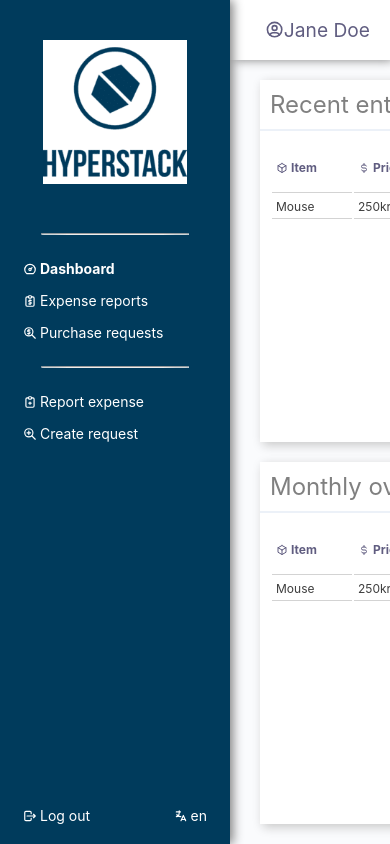
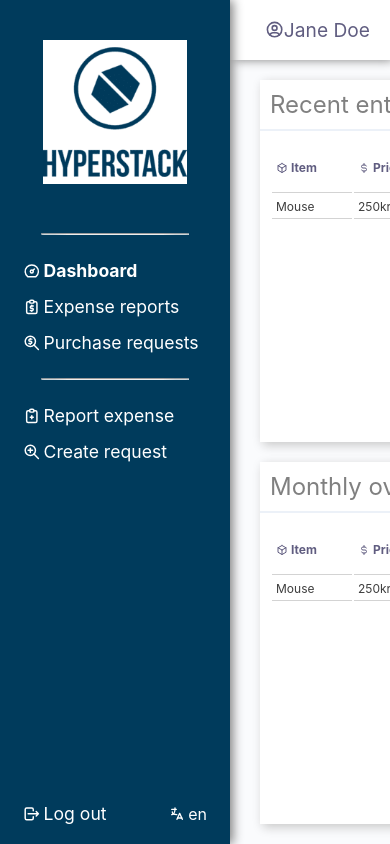
Before and after one commit to Priya-Pdh/ExpenseApp, a React (Create React App) app: page /dashboard in a window 390 px wide. Shown: the top 844 px of the page. Built offline with nearby package versions, Linux system fonts and the light colour scheme.

Commit message:
hamburger component and its styling (#51)

```diff
--- a/src/components/Navbar/index.tsx
+++ b/src/components/Navbar/index.tsx
@@ -29,7 +29,6 @@ export default function Navbar(props: pageProps) {
       setLang('en');
     }
   }
-
   return (
     <nav className="navbar">
       <ul className="navlist">
--- a/src/components/Navbar/style.scss
+++ b/src/components/Navbar/style.scss
@@ -103,3 +103,162 @@
   }
 
 }
+@import '../../styles/_colors.scss';
+
+
+.navbar {
+  width: 230px;
+  height: 100%;
+  background-color: $primary_color;
+  color: white;
+  box-shadow: 3px 0px 10px grey;
+  padding: 20px 0;
+  flex-shrink: 0;
+
+
+.navlist {
+  width: 80%;
+  height: 100%;
+  margin: auto;
+  list-style-type: none;
+  display: flex;
+  flex-direction: column;
+  gap: 15px;
+
+  img {
+    width: 100%;
+  }
+
+  a {
+    color: white;
+    text-decoration: none;
+    transition: all 0.15s ease;
+
+    &:hover {
+      color: rgb(197, 197, 197);
+    }
+
+    &:active {
+      color: grey;
+    }
+  }
+
+  hr {
+    height: 2px;
+    width: 80%;
+    margin: 10px auto;
+    background-color: rgba(255, 255, 255, 0.884);
+    border-radius: 30%;
+  }
+
+  .active {
+    font-weight: bold;
+  }
+
+  .navlink {
+    display: flex;
+    align-items: center;
+    font-size: 1.1rem;
+
+    svg {
+      margin-right: 3px;
+    }
+  }
+
+  .spacer {
+    flex: 1;
+  }
+
+  li:last-child {
+    display: flex;
+    justify-content: space-between;
+  }
+
+  button {
+    background: none;
+    border: none;
+    color: white;
+    transition: all 0.15s ease;
+    cursor: pointer;
+    font-size: 1.1rem;
+    font-family: inherit;
+
+    &:hover {
+      color: rgb(197, 197, 197);
+    }
+
+    &:active {
+      color: grey;
+    }
+  }
+  .lang_switcher {
+    font-size: 1rem;
+  }
+}
+}
+
+@media (max-width: 320px) {
+  .hamburger {
+    position: relative;
+
+    .close_icon {
+     position: absolute;
+     background-color: white;
+     width: 4%;
+     height: 6%;
+     margin: 3% 0 0 40%;
+     padding: 1.1%;
+     border-radius: 80px;
+
+    }
+      .hamburger_icon {
+        cursor: pointer;
+        background-color: white;
+        color: $primary_color;
+
+      }
+
+    .navbar {
+      width: 50%;
+      height: 30%;
+      animation: slidedown 0.5s ease-in backwards;
+
+    .navlist {
+      .navlink {
+        font-size: 0.8rem;
+      }
+
+      hr {
+        width: 20%;
+        margin: 0 0 0 1%;
+      }
+
+      img {
+        width: 8%;
+      }
+      .spacer {
+        flex: 0;
+      }
+      li:last-child {
+        display: block;
+      }
+
+      .lang_switcher {
+        margin-top: 2%;
+      }
+
+      @keyframes slidedown {
+        10% {
+          transform: translateY(0px)
+        }
+
+        100% {
+          transform: translateY(20px)
+        }
+
+      }
+  }
+
+  }
+}
+}
--- a/src/components/Popup/style.scss
+++ b/src/components/Popup/style.scss
@@ -152,7 +152,7 @@
 
     .submit_button {
       font-size: 10px;
-      height: 3.5vh;
+      height: 3vh;
     }
   }
 }
--- a/src/pages/Dashboard/style.scss
+++ b/src/pages/Dashboard/style.scss
@@ -23,4 +23,17 @@
     border-bottom: 2px solid $secondary_color;
     color: gray;
   }
+
 }
+
+  @media (max-width: 320px) {
+    .dashboard {
+      display: inline-block;
+
+      main {
+        height: 50%;
+
+      }
+    }
+
+  }
--- a/src/pages/ExpensesPurchases/style.scss
+++ b/src/pages/ExpensesPurchases/style.scss
@@ -46,6 +46,8 @@
     }
   }
 
+}
+
 @media (max-width: 1024px) {
   header {
     font-size: 1.6rem;
@@ -59,9 +61,14 @@
 }
 
 @media (max-width: 320px) {
+    .expenses_purchases {
+      display: inline-block;
+
       header {
         font-size: 1rem;
       }
+      .expenses_purchases_wrapper {
+        height: 60%;
       }
-
   }
+}
```
Also changed, not shown: src/components/Navbar/Hamburger.tsx (added, +29 -0 lines). Lines whose indentation alone changed are shown as unchanged.
